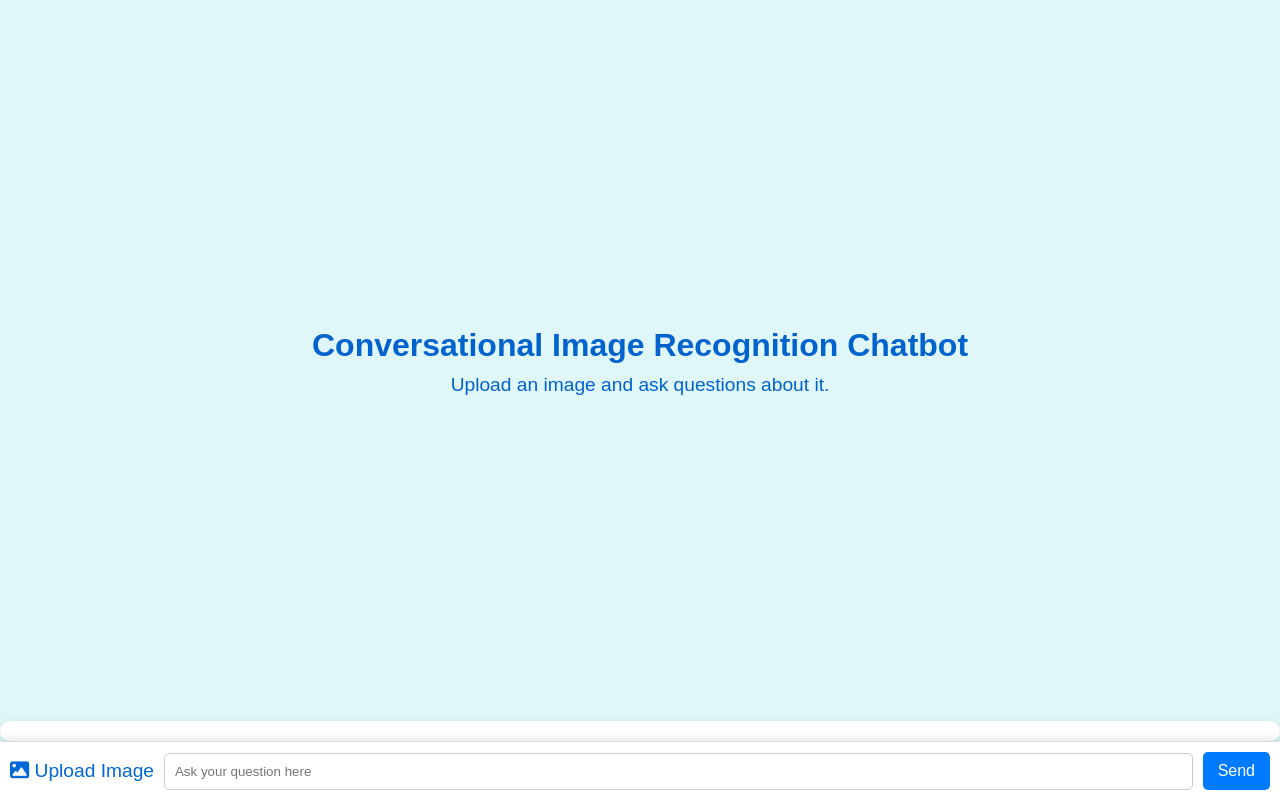
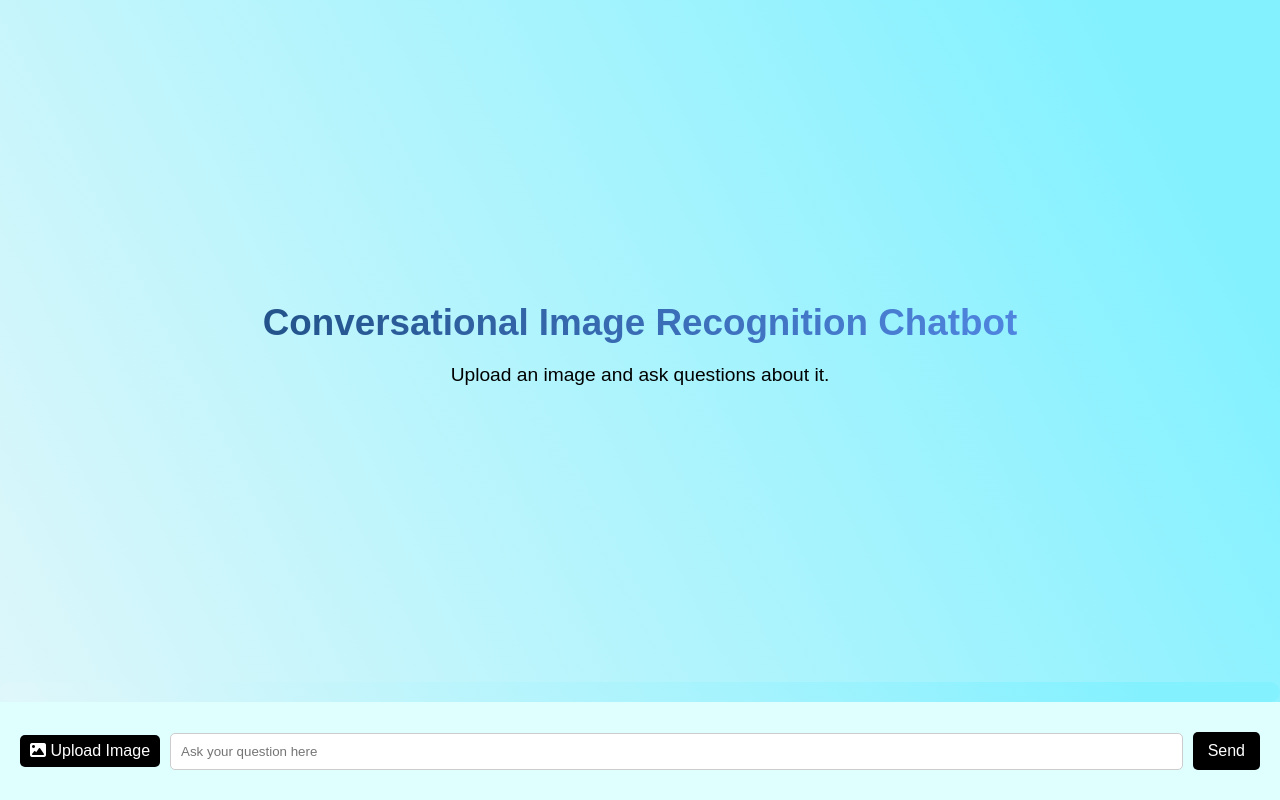
Before and after one commit to VijaySudhakar-S/Conversational-Image-Recognition-Chatbot, a plain HTML site: page index.html in a window 1280 px wide. Drawn offline with nearby package versions, Linux system fonts and the light colour scheme.

Commit message:
index.html

```diff
--- a/index.html
+++ b/index.html
@@ -26,8 +26,8 @@
       margin: 0;
       padding: 0;
       overflow: hidden;
-      background-color: #e0f7fa;
-      /* Sky blue background */
+      background: rgb(224, 247, 250);
+      background: linear-gradient(62deg, rgba(224, 247, 250, 1) 0%, rgba(132, 241, 255, 1) 89%);
     }
 
     .chat-container {
@@ -40,9 +40,9 @@
       height: calc(100vh - 120px);
       line-height: 20px;
       background-color: #ffffff;
-      /* White background for chat area */
       border-radius: 10px;
-      box-shadow: 0 2px 10px rgba(0, 0, 0, 0.1);
+      background: rgb(224, 247, 250);
+      background: linear-gradient(62deg, rgba(224, 247, 250, 1) 0%, rgba(132, 241, 255, 1) 89%);
     }
 
     .chat-container li,
@@ -54,12 +54,10 @@
 
     .input-container {
       display: flex;
-      padding: 10px;
-      border-top: 1px solid #ddd;
-      background-color: #ffffff;
+      padding: 30px 20px;
+      background-color: #dffefe;
       align-items: center;
       position: relative;
-      box-shadow: 0 -2px 10px rgba(0, 0, 0, 0.1);
     }
 
     #fileInput {
@@ -69,9 +67,11 @@
     #chooseFileButton {
       margin-right: 10px;
       cursor: pointer;
-      font-size: 1.2em;
-      color: #0068d6;
-      /* Sky blue color */
+      font-size: 1em;
+      color: white;
+      background-color: black;
+      padding: 7px 10px;
+      border-radius: 5px;
     }
 
     #questionInput {
@@ -84,8 +84,7 @@
     }
 
     #sendButton {
-      background-color: #007bff;
-      /* Sky blue button */
+      background-color: #000000;
       color: white;
       padding: 10px 15px;
       border: none;
@@ -96,7 +95,7 @@
     }
 
     #sendButton:hover {
-      background-color: #0056b3;
+      background-color: rgb(76, 76, 76);
       /* Darker blue on hover */
     }
 
@@ -123,15 +122,13 @@
     }
 
     .message.bot .content {
-      background-color: #e0f7fa;
-      /* Light sky blue for bot messages */
+      background-color: rgba(255, 255, 255, 0.603);
+      padding: 10px;
       text-align: left;
     }
 
     .message.user .content {
-      background-color: #005fc4;
-      /* Sky blue for user messages */
-      color: white;
+      background-color: rgba(255, 255, 255, 0.603);
       text-align: left;
     }
 
@@ -139,7 +136,6 @@
       max-width: 290px;
       height: auto;
       border-radius: 10px;
-      margin-right: 10px;
     }
 
     .default-message {
@@ -149,12 +145,15 @@
       flex-direction: column;
       justify-content: center;
       height: 100%;
-      color: #0063cd;
     }
 
     .default-message h1 {
-      font-size: 2em;
-      margin-bottom: 10px;
+      font-size: 2.3rem;
+      margin-bottom: 20px;
+      background: #4F85DF;
+      background: linear-gradient(to right, #23538A 0%, #4F85DF 100%);
+      -webkit-background-clip: text;
+      -webkit-text-fill-color: transparent;
     }
 
     .default-message p {
```
